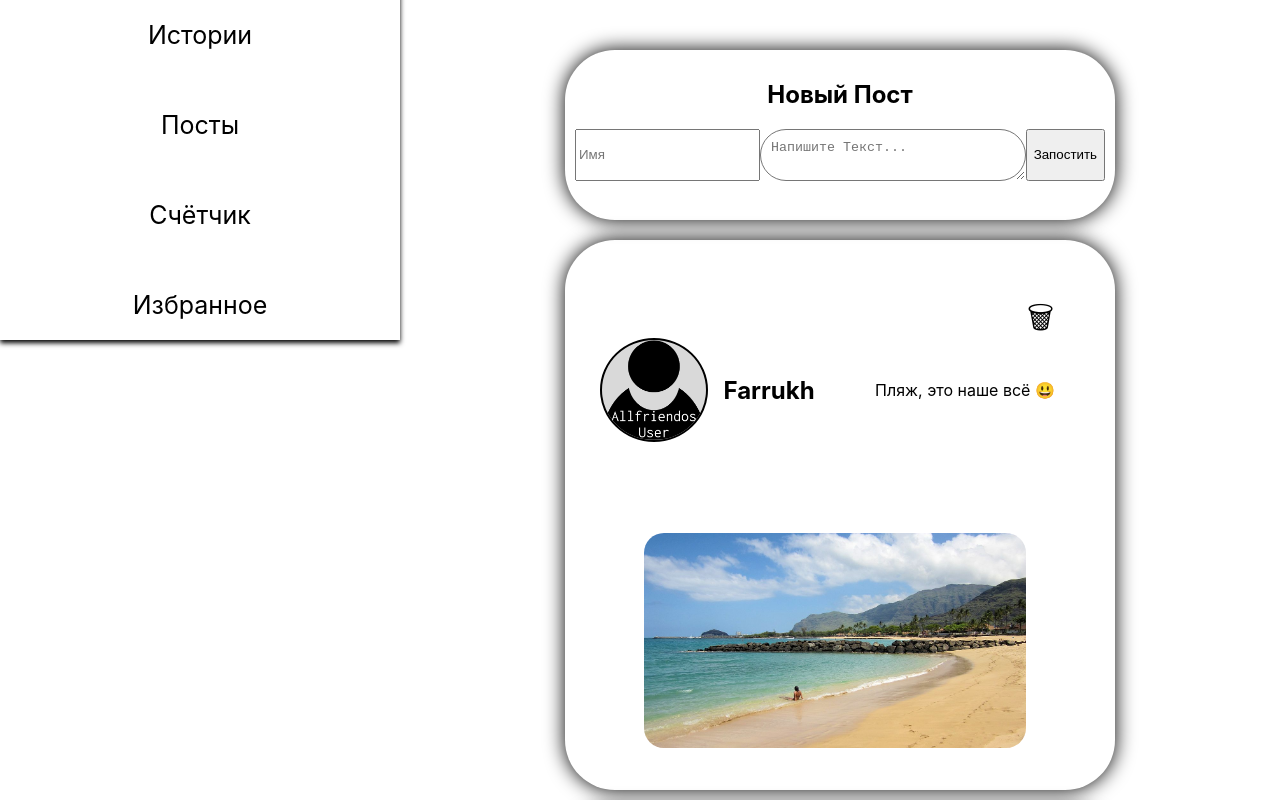
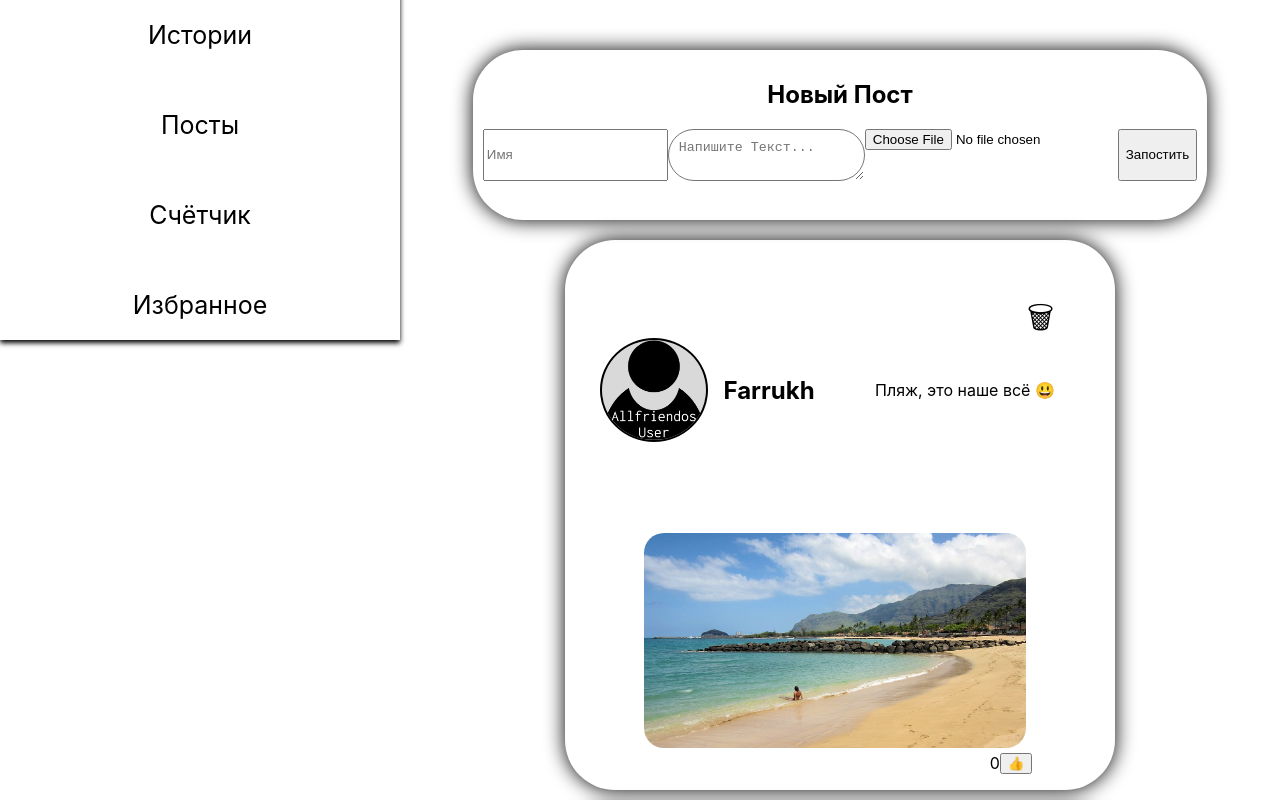
Before and after one commit to FarrukhGames/Alfriendos, a React (Create React App) app: page /profile in a window 1280 px wide. Shown: the part 620-1420 px from the top of the page. Built offline with nearby package versions, Linux system fonts and the light colour scheme.

Commit message:
Сделали функционал добавления лайков

```diff
--- a/src/App.css
+++ b/src/App.css
@@ -34,7 +34,6 @@ img {
 
 .posts {
     width: 100%;
-    height: 100%;
 }
 
 .message {
@@ -254,3 +253,25 @@ a:hover {
     transform: scale(1.5);
     color: red;
 }
+
+.delete-message {
+    right: 10%;
+    top: 10%;
+    font-size: 30px;
+    border: none;
+    background-color: transparent;
+    transition: 0.5s;
+    cursor: pointer;
+}
+
+.delete-message:hover {
+    transform: scale(1.5);
+    color: red;
+}
+
+.like {
+    position: absolute;
+    bottom: 3%;
+    right: 15%;
+    display: flex;
+}
--- a/src/components/Message.js
+++ b/src/components/Message.js
@@ -1,11 +1,18 @@
 import {Link} from "react-router-dom";
+import store from '../data/state';
+// import {deleteMessage} from '../data/state';
 
 const Message = (props) => {
+    const removeMessage = () => {
+        const deleteMessage = store.deleteMessage.bind(store);
+        deleteMessage(props.id);
+    }
     return (
         <div className="message-user">
             {/* <Link to={"/" + props.userName}>{props.userName ? props.userName : "user"}</Link> */}
             <Link to={`/${props.userName}`}>{props.userName ? props.userName : "user"}</Link>
             <p>{props.message ? props.message : ": message"}</p>
+            <button onClick={removeMessage} className="delete-message">🗑</button>
         </div>
     );
 }
--- a/src/components/Messages.js
+++ b/src/components/Messages.js
@@ -1,13 +1,15 @@
 import React,{useState} from 'react';
 import Message from './Message';
-import state from '../data/state';
-import {addMessage} from '../data/state';
+import Peoples from './Peoples';
+import store from '../data/state';
+// import {addMessage} from '../data/state';
 const Messages = (props) => {
     let [name, setName] = useState("");
     let messageTextarea = React.createRef();
     const onSubmitHandler = (event) => {
         event.preventDefault();
-        addMessage(name, messageTextarea.current.value);
+        const addMessage = store.addMessage.bind(store);
+        addMessage(name, ": " + messageTextarea.current.value);
     }
     const nameChangeHandler = (event) => {
         setName(event.target.value);
@@ -15,13 +17,13 @@ const Messages = (props) => {
     return (
         <section className="message">
             <div className='names'>
-                <button><Message userName="Farrukh"/></button>
-                <button><Message/></button>
-                <button><Message/></button>
+                <button><Peoples userName="Farrukh"/></button>
+                <button><Peoples/></button>
+                <button><Peoples/></button>
             </div>
             <div className="messages">
-                {state.messages.map((element) => {
-                    return <Message userName={element.userName} message={element.message} key={element.id}/>
+                {store.state.messages.map((element) => {
+                    return <Message userName={element.userName} message={element.message} key={element.id} id={element.id}/>
                 })}
                 <form className="send" onSubmit={onSubmitHandler}>
                     <input type="text" placeholder="Имя" value={name} onChange={nameChangeHandler}/>
--- /dev/null
+++ b/src/components/Peoples.js
@@ -0,0 +1,10 @@
+const Peoples = (props) => {
+    return (
+        <div className="message-user">
+            {/* <Link to={"/" + props.userName}>{props.userName ? props.userName : "user"}</Link> */}
+            <p>{props.userName ? props.userName : "user"}</p>
+        </div>
+    );
+}
+
+export default Peoples;
--- a/src/components/Posts.js
+++ b/src/components/Posts.js
@@ -1,15 +1,16 @@
 import React,{useState} from 'react';
 import Publication from './Publication';
-import state from '../data/state';
-import {addPost} from '../data/state';
-
+import store from '../data/state';
+// import {addPost} from '../data/state';
 const Posts = () => {
     const [name, setName] = useState("");
     const [text, setText] = useState("");
+    const [image, setImage] = useState(null);
     // let nameInput = React.createRef();
     // let textTextarea = React.createRef();
     const onSubmitHandler = (event) => {
         event.preventDefault();
+        const addPost = store.addPost.bind(store);
         addPost(name, text);
     }
     const nameChangeHandler = (event) => {
@@ -18,6 +19,10 @@ const Posts = () => {
     const textChangeHandler = (event) => {
         setText(event.target.value)
     }
+    const addFile = (event) => {
+        setImage(URL.createObjectURL(event.target.files[0]));
+        console.log(image);
+    }
     return (
         <section className="posts">
             <div className="new-post">
@@ -25,12 +30,14 @@ const Posts = () => {
                 <form className="post" onSubmit={onSubmitHandler}>
                     <input type="text" placeholder="Имя" value={name} onChange={nameChangeHandler}/>
                     <textarea placeholder="Напишите Текст..." value={text} onChange={textChangeHandler}></textarea>
+                    <input type="file" onChange={addFile}/>
                     <br/>
                     <button type="submit">Запостить</button>
                 </form>
+                <img src={image}/>
             </div>
-            {state.publications.map((element) => {
-                return <Publication userName={element.userName} text={element.text} img={element.img} key={element.id} id={element.id}/>
+            {store.state.publications.map((element) => {
+                return <Publication userName={element.userName} text={element.text} img={element.img} key={element.id} id={element.id} like={element.like}/>
             })}
         </section>
     );
--- a/src/components/Publication.js
+++ b/src/components/Publication.js
@@ -1,18 +1,31 @@
+// import {useState} from 'react';
 import profilimage from '../images/profilimage.png';
-import {deletePost} from '../data/state'
+import store from '../data/state';
+// import {deletePost} from '../data/state';
 const Publication = (props) => {
     const removePost = () => {
+        const deletePost = store.deletePost.bind(store);
         deletePost(props.id);
     }
+    // let [number, setNumber] = useState(0);
+    const likeNumber = () => {
+        // setNumber(number + 1);
+        const addLikes = store.addLikes.bind(store);
+        addLikes(props.id);
+    };
     return (
         <div className="publication">
             <button onClick={removePost} className="delete-post">🗑</button>
             <div className="publication-user">
-                <img className="publication-user-photo" src={profilimage}/>
+                <img className="publication-user-photo" src={profilimage} alt="Пользователь"/>
                 <h1>{props.userName ? props.userName : "user"}</h1>
             </div>
             <p>{props.text ? props.text : "text"}</p>
-            <img className="publication-image" src={props.img}/>
+            <img className="publication-image" src={props.img} alt="Море с человеком"/>
+            <div className="like">
+                <p className="like-number">{props.like}</p>
+                <button className="like-button" onClick={likeNumber}>👍</button>
+            </div>
         </div>
     );
 }
--- a/src/data/state.js
+++ b/src/data/state.js
@@ -1,51 +1,62 @@
 import image from '../images/plage.jpg';
 import {renderTree} from '../index';
 
-const state = {
+const store = {
+    state: {
         publications: [
-        {userName: "Farrukh", text: "Пляж, это наше всё 😃", img: image, id: 1},
-        {userName: "Leo Messi", text: "I WON THE WORLD CUP!!!" , img: image, id: 2},
-        {userName: "Elon Musk", text: "Я купил планету земля", img: image, id: 3}
+            {userName: "Farrukh", text: "Пляж, это наше всё 😃", img: image, id: 1, like: 0},
+            {userName: "Leo Messi", text: "I WON THE WORLD CUP!!!" , img: image, id: 2, like: 0},
+            {userName: "Elon Musk", text: "Я купил планету земля", img: image, id: 3, like: 0}
         ],
         messages: [
             {userName: "Farrukh", message: ": Пляж, это наше всё 😃", id: 1},
             {userName: "Mojang", message: ": Minecraft 1.20.0 скоро выйдет", id: 2},
             {userName: "Roblox", message: ": Мы блокируем игру так как нас взломали :(", id: 3}
         ]
-}
-
-export const addPost = (userName, text) => {
+    },
+    addPost(userName, text) {
         const newPost = {
             userName: userName,
             text: text,
             img: image,
-        id: Math.random()
+            id: Math.random(),
+            like: 0
         }
-    state.publications.unshift(newPost);
+        console.log(this)
+        this.state.publications.unshift(newPost);
         renderTree();
-}
-
-export const deletePost = (postId) => {
-    // const postToDelete = state.publications.findIndex((post) => {
-    //     return post.id == postId;
-    // });
-    // console.log(postToDelete);
-    // state.publications[postToDelete] = "";
-    state.publications = state.publications.filter((post) => {
-        return post.id != postId;
-    });
-    console.log(state.publications)
-    renderTree();
-}
-
-export const addMessage = (userName, message) => {
+    },
+    addMessage(userName, message) {
         const newMessage = {
             userName: userName,
             message: message,
-        id: Math.random()
+            id: Math.random(),
         }
-    state.messages.push(newMessage);
+        this.state.messages.push(newMessage);
+        renderTree();
+    },
+    deletePost(postId) {
+        this.state.publications = this.state.publications.filter((post) => {
+            return post.id !== postId;
+        });
+        console.log(this.state.publications);
+        renderTree();
+    },
+    deleteMessage(messageId) {
+        this.state.messages = this.state.messages.filter((report) => {
+            return report.id !== messageId;
+        });
+        console.log(this.state.messages);
+        renderTree();
+    },
+    addLikes(id) {
+        const post = this.state.publications.find((element) => {
+            return element.id === id;
+        });
+        console.log(post)
+        post.like++;
         renderTree();
     }
+}
 
-export default state;
+export default store;
```
Lines whose indentation alone changed are shown as unchanged.
